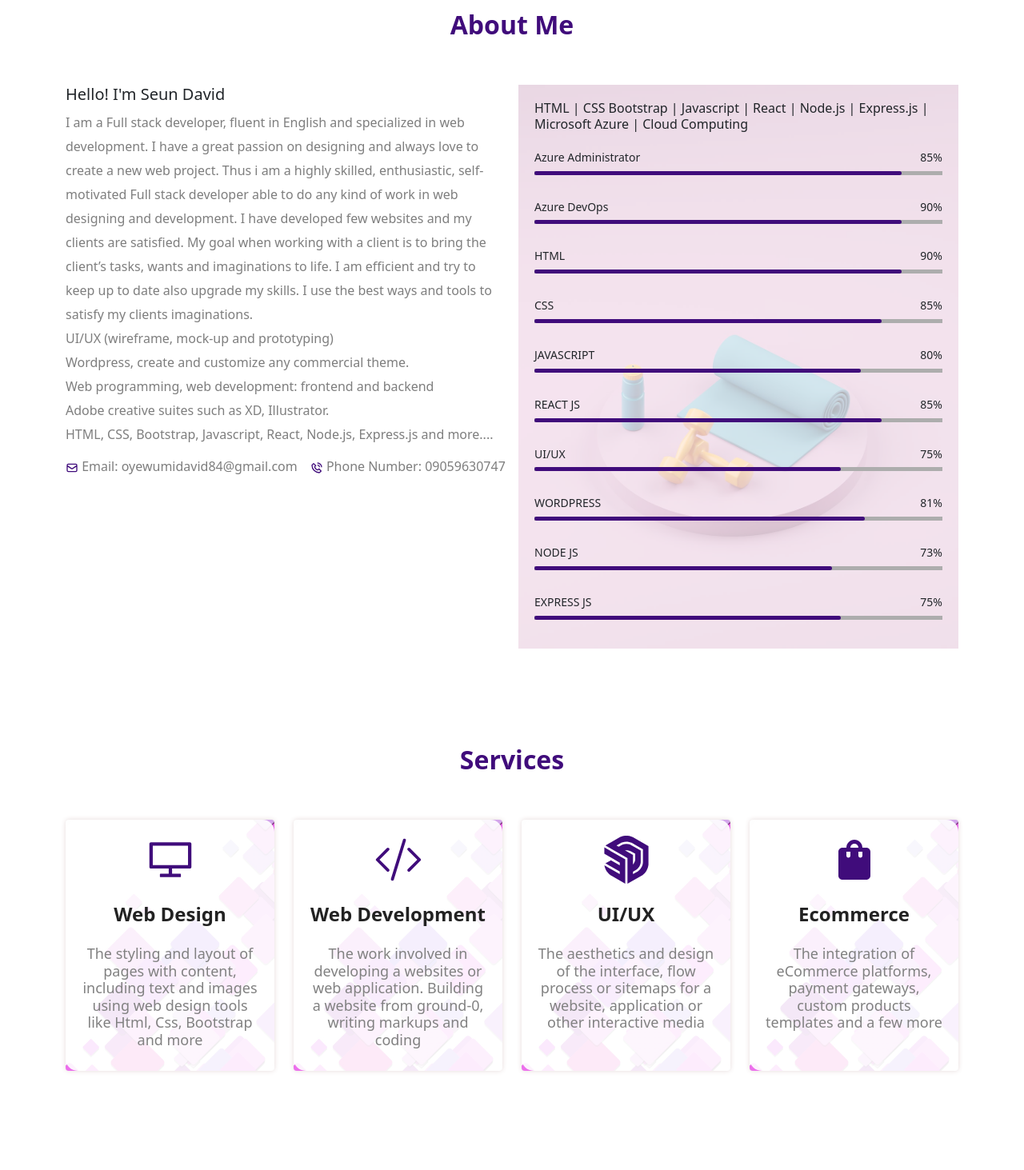
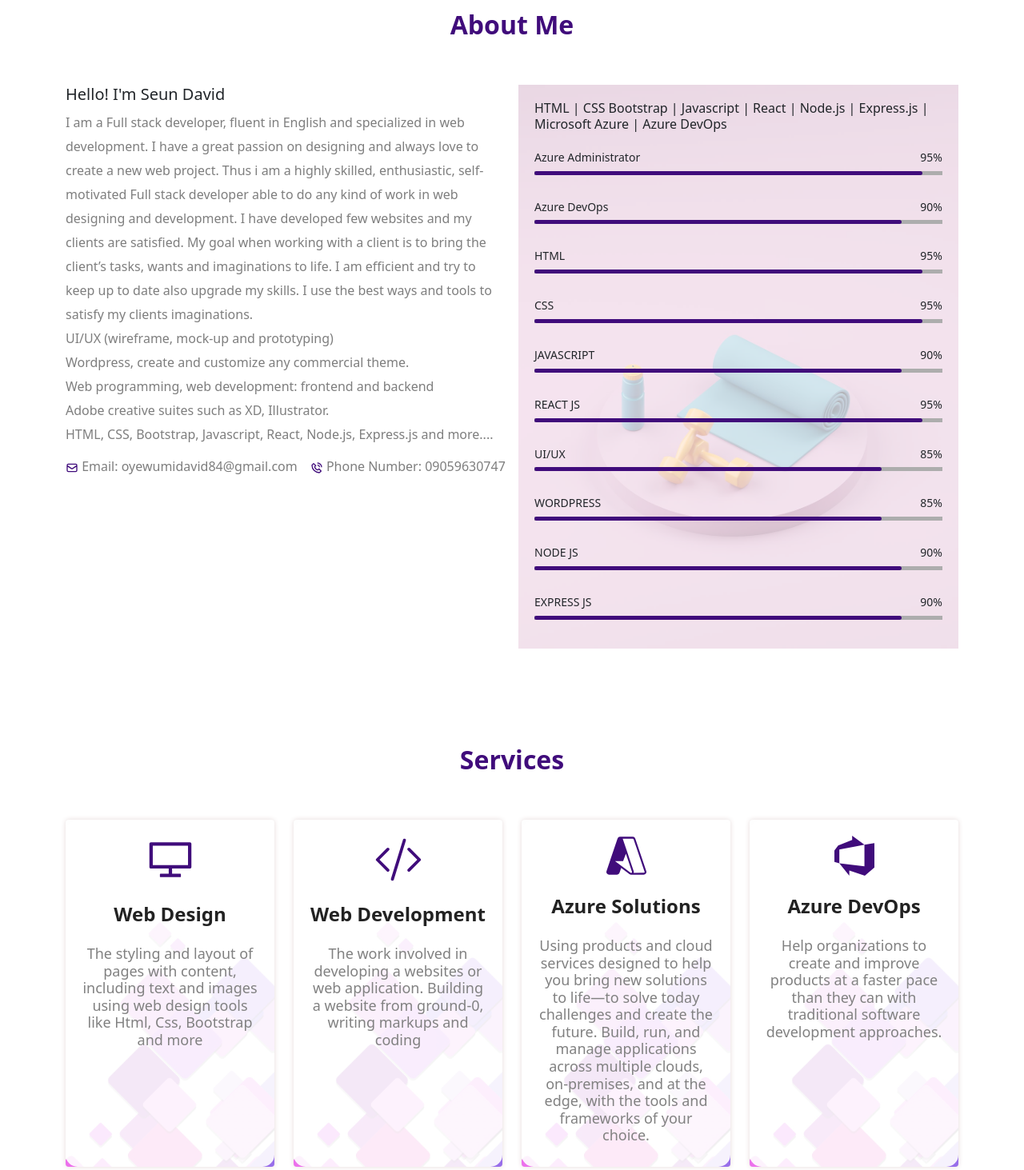
Before and after one commit to Seundavid18/seundavid-portfolio, a React (Create React App) app: page / in a window 1280 px wide. Shown: the part 720-2183 px from the top of the page at 80% size. Built offline with nearby package versions, Linux system fonts and the light colour scheme; a web font is replaced by a local one.

Commit message:
updated services and skils progress bar

```diff
--- a/src/About.jsx
+++ b/src/About.jsx
@@ -31,16 +31,16 @@ const About = () => {
                             <div className="skill-image">
                                 <div className="skill-image-overlay">
                                     <h6>
-                                        HTML | CSS  Bootstrap | Javascript | React | Node.js | Express.js | Microsoft Azure | Cloud Computing
+                                        HTML | CSS  Bootstrap | Javascript | React | Node.js | Express.js | Microsoft Azure | Azure DevOps
                                     </h6>
 
                                             <div className="bar pt-3 pb-3">
                                                 <div className="info">
                                                     <h5 style={{fontSize: '14px'}}>Azure Administrator
-                                                        <span className="float-end">85%</span>
+                                                        <span className="float-end">95%</span>
                                                     </h5>
                                                 </div>
-                                                <div className="progress-line1"><span className="html"></span></div>
+                                                <div className="progress-line9"><span className="azure"></span></div>
                                             </div>
 
                                             <div className="bar pt-3 pb-3">
@@ -49,13 +49,13 @@ const About = () => {
                                                         <span className="float-end">90%</span>
                                                     </h5>
                                                 </div>
-                                                <div className="progress-line1"><span className="html"></span></div>
+                                                <div className="progress-line10"><span className="devops"></span></div>
                                             </div>
 
                                             <div className="bar pt-3 pb-3">
                                                 <div className="info">
                                                     <h5 style={{fontSize: '14px'}}>HTML
-                                                        <span className="float-end">90%</span>
+                                                        <span className="float-end">95%</span>
                                                     </h5>
                                                 </div>
                                                 <div className="progress-line1"><span className="html"></span></div>
@@ -64,7 +64,7 @@ const About = () => {
                                             <div className="bar pt-3 pb-3">
                                                 <div className="info">
                                                     <h5 style={{fontSize: '14px'}}>CSS
-                                                        <span className="float-end">85%</span>
+                                                        <span className="float-end">95%</span>
                                                     </h5>
                                                 </div>
                                                 <div className="progress-line2"><span className="css"></span></div>
@@ -73,7 +73,7 @@ const About = () => {
                                             <div className="bar pt-3 pb-3">
                                                 <div className="info">
                                                     <h5 style={{fontSize: '14px'}}>JAVASCRIPT
-                                                        <span className="float-end">80%</span>
+                                                        <span className="float-end">90%</span>
                                                     </h5>
                                                 </div>
                                                 <div className="progress-line3"><span className="javascript"></span></div>
@@ -82,7 +82,7 @@ const About = () => {
                                             <div className="bar pt-3 pb-3">
                                                 <div className="info">
                                                     <h5 style={{fontSize: '14px'}}>REACT JS
-                                                        <span className="float-end">85%</span>
+                                                        <span className="float-end">95%</span>
                                                     </h5>
                                                 </div>
                                                 <div className="progress-line4"><span className="react"></span></div>
@@ -91,7 +91,7 @@ const About = () => {
                                             <div className="bar pt-3 pb-3">
                                                 <div className="info">
                                                     <h5 style={{fontSize: '14px'}}>UI/UX
-                                                        <span className="float-end">75%</span>
+                                                        <span className="float-end">85%</span>
                                                     </h5>
                                                 </div>
                                                 <div className="progress-line5"><span className="ui-ux"></span></div>
@@ -100,7 +100,7 @@ const About = () => {
                                             <div className="bar pt-3 pb-3">
                                                 <div className="info">
                                                     <h5 style={{fontSize: '14px'}}>WORDPRESS
-                                                        <span className="float-end">81%</span>
+                                                        <span className="float-end">85%</span>
                                                     </h5>
                                                 </div>
                                                 <div className="progress-line6"><span className="wordpress"></span></div>
@@ -109,7 +109,7 @@ const About = () => {
                                             <div className="bar pt-3 pb-3">
                                                 <div className="info">
                                                     <h5 style={{fontSize: '14px'}}>NODE JS
-                                                        <span className="float-end">73%</span>
+                                                        <span className="float-end">90%</span>
                                                     </h5>
                                                 </div>
                                                 <div className="progress-line7"><span className="node"></span></div>
@@ -118,7 +118,7 @@ const About = () => {
                                             <div className="bar pt-3 pb-3">
                                                 <div className="info">
                                                     <h5 style={{fontSize: '14px'}}>EXPRESS JS
-                                                        <span className="float-end">75%</span>
+                                                        <span className="float-end">90%</span>
                                                     </h5>
                                                 </div>
                                                 <div className="progress-line8"><span className="express"></span></div>
--- a/src/App.css
+++ b/src/App.css
@@ -112,7 +112,7 @@ a:hover{
 
 .progress-line1 span{
   height: 100%;
-  width: 90%;
+  width: 95%;
   background: #400c7b;
   position: absolute;
   border-radius: 10px;
@@ -129,7 +129,7 @@ a:hover{
 
 .progress-line2 span{
   height: 100%;
-  width: 85%;
+  width: 95%;
   background: #400c7b;
   position: absolute;
   border-radius: 10px;
@@ -145,7 +145,7 @@ a:hover{
 
 .progress-line3 span{
   height: 100%;
-  width: 80%;
+  width: 90%;
   background: #400c7b;
   position: absolute;
   border-radius: 10px;
@@ -161,7 +161,7 @@ a:hover{
 
 .progress-line4 span{
   height: 100%;
-  width: 85%;
+  width: 95%;
   background: #400c7b;
   position: absolute;
   border-radius: 10px;
@@ -177,7 +177,7 @@ a:hover{
 
 .progress-line5 span{
   height: 100%;
-  width: 75%;
+  width: 85%;
   background: #400c7b;
   position: absolute;
   border-radius: 10px;
@@ -193,7 +193,7 @@ a:hover{
 
 .progress-line6 span{
   height: 100%;
-  width: 81%;
+  width: 85%;
   background: #400c7b;
   position: absolute;
   border-radius: 10px;
@@ -209,7 +209,7 @@ a:hover{
 
 .progress-line7 span{
   height: 100%;
-  width: 73%;
+  width: 90%;
   background: #400c7b;
   position: absolute;
   border-radius: 10px;
@@ -225,7 +225,39 @@ a:hover{
 
 .progress-line8 span{
   height: 100%;
-  width: 75%;
+  width: 90%;
+  background: #400c7b;
+  position: absolute;
+  border-radius: 10px;
+  transition: .5s;
+}
+
+.progress-line9{
+  width: 100%;
+  height: 5px;
+  background: #adadad;
+  position: relative;
+}
+
+.progress-line9 span{
+  height: 100%;
+  width: 95%;
+  background: #400c7b;
+  position: absolute;
+  border-radius: 10px;
+  transition: .5s;
+}
+
+.progress-line10{
+  width: 100%;
+  height: 5px;
+  background: #adadad;
+  position: relative;
+}
+
+.progress-line10 span{
+  height: 100%;
+  width: 90%;
   background: #400c7b;
   position: absolute;
   border-radius: 10px;
@@ -233,7 +265,7 @@ a:hover{
 }
 
 .html{
-  width: 90%;
+  width: 95%;
   animation: html 5s;
 }
 
@@ -242,12 +274,12 @@ a:hover{
     width: 0%;
   }
   100%{
-    width: 90%;
+    width: 95%;
   }
 }
 
 .css{
-  width: 85%;
+  width: 95%;
   animation: css 5s;
 }
 
@@ -256,12 +288,12 @@ a:hover{
     width: 0%;
   }
   100%{
-    width: 85%;
+    width: 95%;
   }
 }
 
 .javascript{
-  width: 80%;
+  width: 90%;
   animation: javascript 5s;
 }
 
@@ -270,12 +302,12 @@ a:hover{
     width: 0%;
   }
   100%{
-    width: 80%;
+    width: 90%;
   }
 }
 
 .react{
-  width: 85%;
+  width: 95%;
   animation: react 5s;
 }
 
@@ -284,12 +316,12 @@ a:hover{
     width: 0%;
   }
   100%{
-    width: 85%;
+    width: 95%;
   }
 }
 
 .ui-ux{
-  width: 75%;
+  width: 85%;
   animation: ui-ux 5s;
 }
 
@@ -298,12 +330,12 @@ a:hover{
     width: 0%;
   }
   100%{
-    width: 75%;
+    width: 85%;
   }
 }
 
 .wordpress{
-  width: 81%;
+  width: 85%;
   animation: wordpress 5s;
 }
 
@@ -312,12 +344,12 @@ a:hover{
     width: 0%;
   }
   100%{
-    width: 81%;
+    width: 85%;
   }
 }
 
 .node{
-  width: 73%;
+  width: 90%;
   animation: node 5s;
 }
 
@@ -326,12 +358,12 @@ a:hover{
     width: 0%;
   }
   100%{
-    width: 73%;
+    width: 90%;
   }
 }
 
 .express{
-  width: 75%;
+  width: 90%;
   animation: express 5s;
 }
 
@@ -340,7 +372,35 @@ a:hover{
     width: 0%;
   }
   100%{
-    width: 75%;
+    width: 90%;
+  }
+}
+
+.azure{
+  width: 95%;
+  animation: azure 5s;
+}
+
+@keyframes azure {
+  0%{
+    width: 0%;
+  }
+  100%{
+    width: 95%;
+  }
+}
+
+.devops{
+  width: 90%;
+  animation: devops 5s;
+}
+
+@keyframes devops {
+  0%{
+    width: 0%;
+  }
+  100%{
+    width: 90%;
   }
 }
 
--- a/src/Services.jsx
+++ b/src/Services.jsx
@@ -1,8 +1,8 @@
-import React from "react"
-import {AiOutlineDesktop} from 'react-icons/ai'
-import {BsCodeSlash} from 'react-icons/bs'
-import {SiSketchup} from 'react-icons/si'
-import {MdShoppingBag} from 'react-icons/md'
+import React from "react";
+import {AiOutlineDesktop} from 'react-icons/ai';
+import {BsCodeSlash} from 'react-icons/bs';
+import { SiMicrosoftazure } from "react-icons/si";
+import { SiAzuredevops } from "react-icons/si";
 
 
 function Services(){
@@ -22,16 +22,16 @@ function Services(){
         },
 
         {
-            icon: <SiSketchup size={60} color='#400c7b'/>,
-            head: 'UI/UX',
-            body: 'The aesthetics and design of the interface, flow process or sitemaps for a website, application or other interactive media'
+            icon: <SiMicrosoftazure size={50} color='#400c7b'/>,
+            head: 'Azure Solutions',
+            body: 'Using products and cloud services designed to help you bring new solutions to life—to solve today challenges and create the future. Build, run, and manage applications across multiple clouds, on-premises, and at the edge, with the tools and frameworks of your choice.'
 
         },
 
         {
-            icon: <MdShoppingBag size={60} color='#400c7b'/>,
-            head: 'Ecommerce',
-            body: 'The integration of eCommerce platforms, payment gateways, custom products templates and a few more'
+            icon: <SiAzuredevops size={50} color='#400c7b'/>,
+            head: 'Azure DevOps',
+            body: 'Help organizations to create and improve products at a faster pace than they can with traditional software development approaches.'
 
         },
     ]
```
